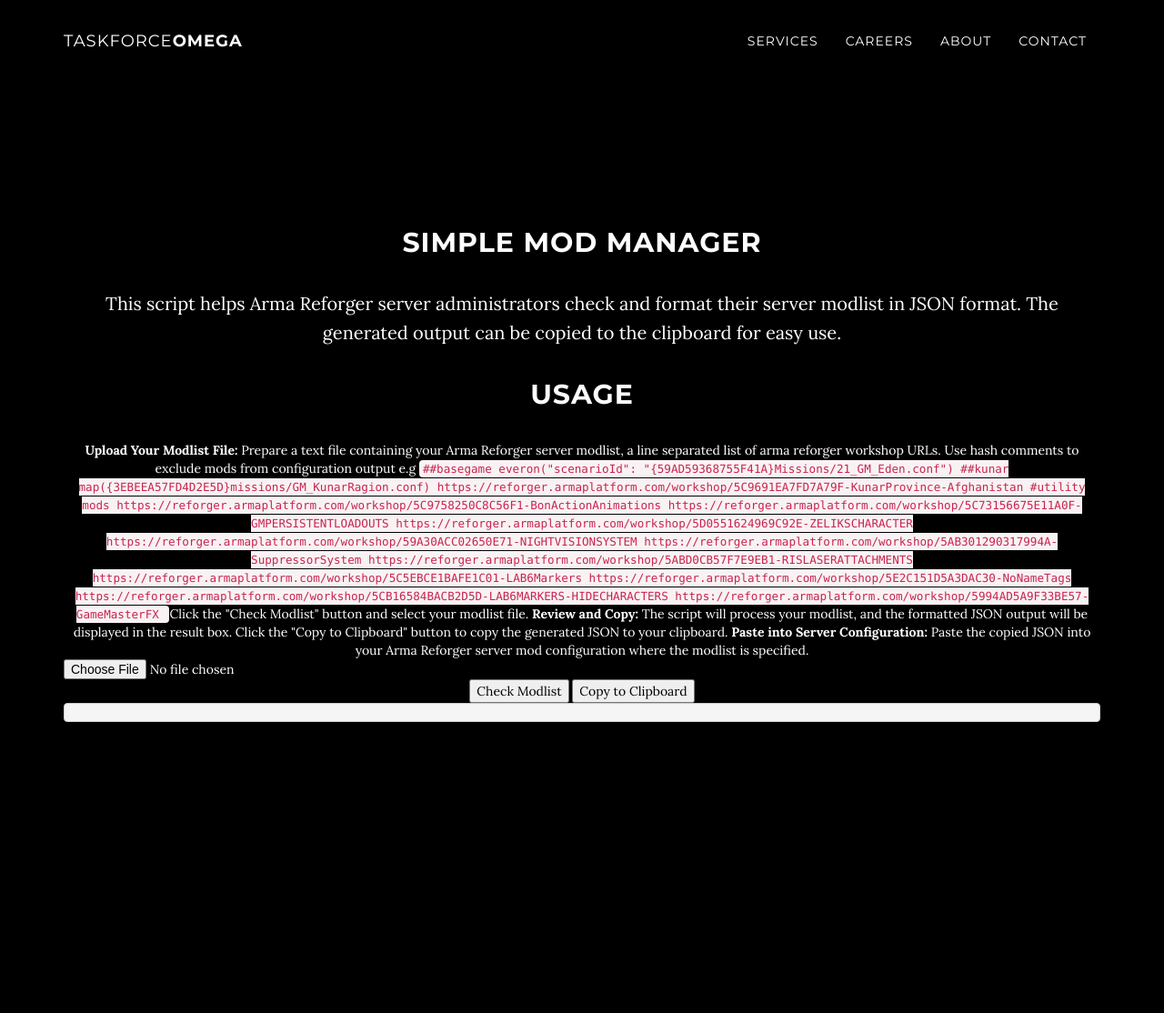
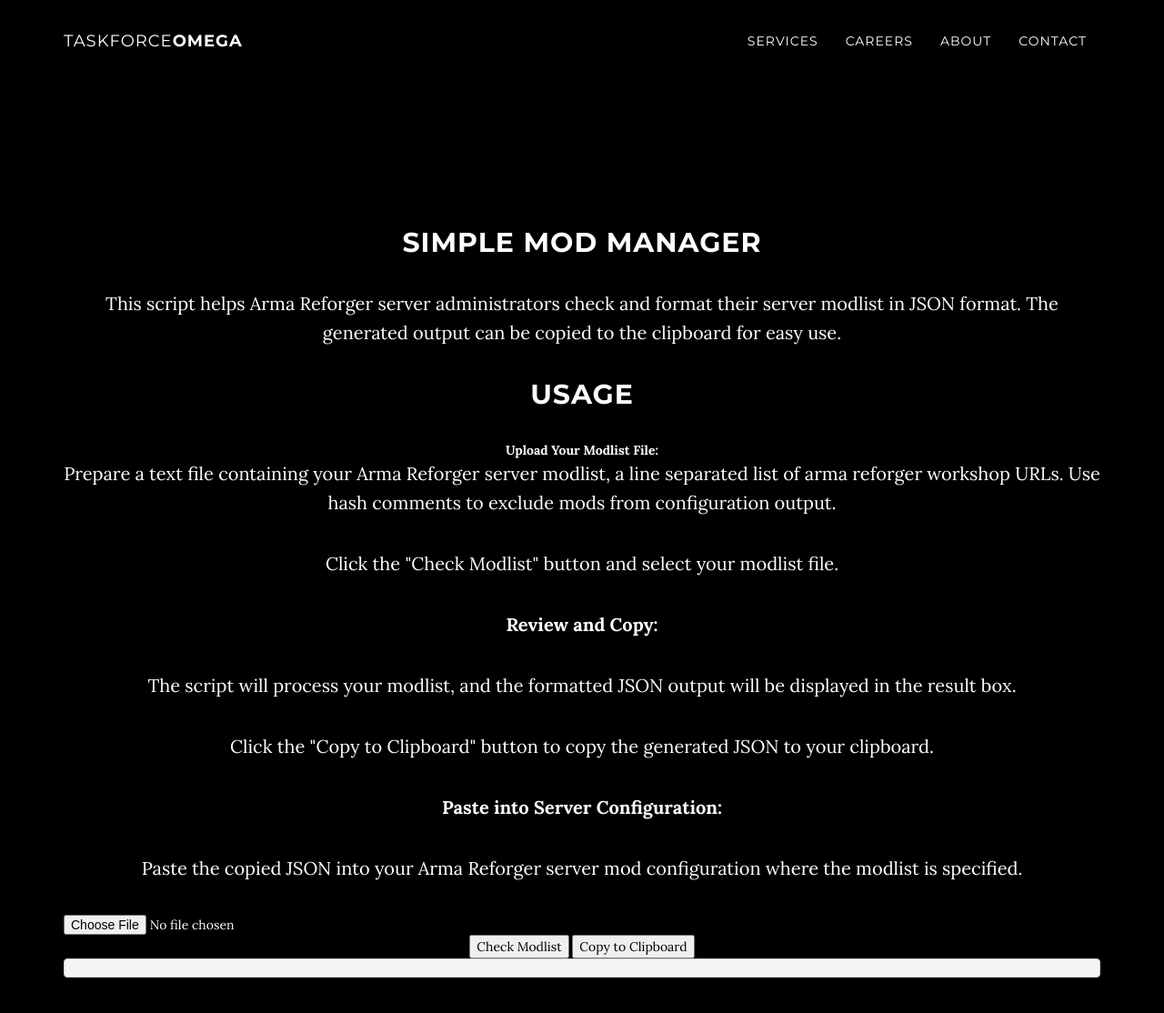
Before and after one commit to taskforceomega/taskforceomega.github.io, a Jekyll site: the page built from mod-manager.html, in a window 1280 px wide and 1135 px high. Shown: the top 1114 px of the window at 91% size. Built offline with Jekyll 4.4.1, drawn with Linux system fonts in a browser that asks for light colours.

Commit message:
Update mod-manager.html

```diff
--- a/_includes/mod-manager.html
+++ b/_includes/mod-manager.html
@@ -16,41 +16,22 @@
                       text-align: left;
                       text-shadow: none;
                     }
-                    code {
-                      text-align: left;
-                      text-shadow: none;
-                    }
                   </style>
 
 
                    <strong>Upload Your Modlist File:</strong>
 
-                    Prepare a text file containing your Arma Reforger server modlist, a line separated list of arma reforger workshop URLs. Use hash comments to exclude mods from configuration output e.g
-                    <code>
-                    ##basegame everon("scenarioId": "{59AD59368755F41A}Missions/21_GM_Eden.conf")
-                    ##kunar map({3EBEEA57FD4D2E5D}missions/GM_KunarRagion.conf)
-                    https://reforger.armaplatform.com/workshop/5C9691EA7FD7A79F-KunarProvince-Afghanistan
-                    #utility mods
-                    https://reforger.armaplatform.com/workshop/5C9758250C8C56F1-BonActionAnimations
-                    https://reforger.armaplatform.com/workshop/5C73156675E11A0F-GMPERSISTENTLOADOUTS
-                    https://reforger.armaplatform.com/workshop/5D0551624969C92E-ZELIKSCHARACTER
-                    https://reforger.armaplatform.com/workshop/59A30ACC02650E71-NIGHTVISIONSYSTEM
-                    https://reforger.armaplatform.com/workshop/5AB301290317994A-SuppressorSystem
-                    https://reforger.armaplatform.com/workshop/5ABD0CB57F7E9EB1-RISLASERATTACHMENTS
-                    https://reforger.armaplatform.com/workshop/5C5EBCE1BAFE1C01-LAB6Markers
-                    https://reforger.armaplatform.com/workshop/5E2C151D5A3DAC30-NoNameTags
-                    https://reforger.armaplatform.com/workshop/5CB16584BACB2D5D-LAB6MARKERS-HIDECHARACTERS
-                    https://reforger.armaplatform.com/workshop/5994AD5A9F33BE57-GameMasterFX
-                    </code>
-                    Click the "Check Modlist" button and select your modlist file.
+                    <p>Prepare a text file containing your Arma Reforger server modlist, a line separated list of arma reforger workshop URLs. Use hash comments to exclude mods from configuration output.</p>
 
-                    <strong>Review and Copy:</strong>
+                    <p>Click the "Check Modlist" button and select your modlist file.</p>
 
-                    The script will process your modlist, and the formatted JSON output will be displayed in the result box.
-                    Click the "Copy to Clipboard" button to copy the generated JSON to your clipboard.
-                    <strong>Paste into Server Configuration:</strong>
+                    <p><strong>Review and Copy:</strong></p>
 
-                    Paste the copied JSON into your Arma Reforger server mod configuration where the modlist is specified.
+                    <p>The script will process your modlist, and the formatted JSON output will be displayed in the result box.</p>
+                    <p>Click the "Copy to Clipboard" button to copy the generated JSON to your clipboard.</p>
+                    <p><strong>Paste into Server Configuration:</strong></p>
+
+                    <p>Paste the copied JSON into your Arma Reforger server mod configuration where the modlist is specified.</p>
 
 
 
```
